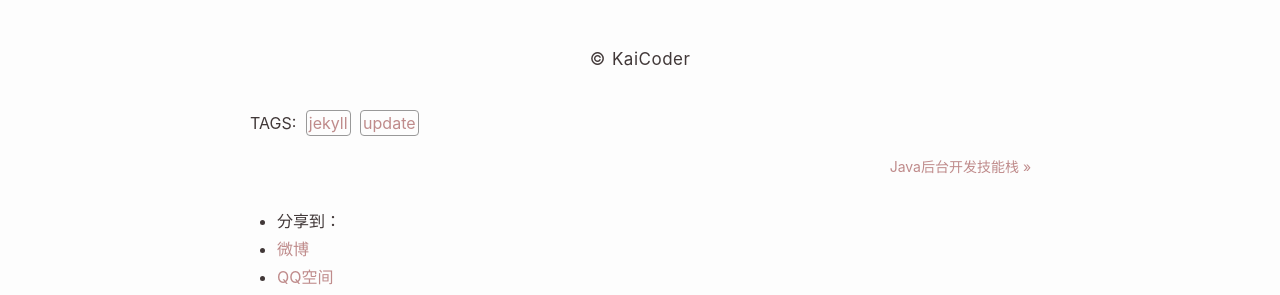
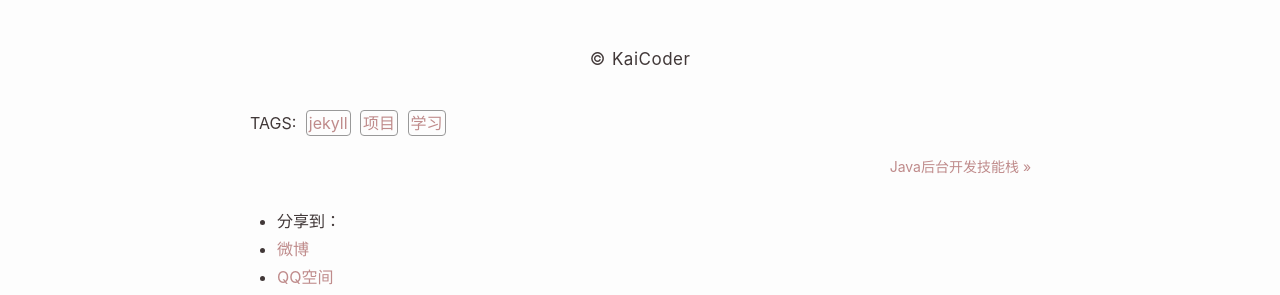
Before and after one commit to KaiCoder/KaiCoder.github.io, a Jekyll site: the page built from _posts/jekyll/2016-07-30-welcome-to-jekyll.markdown, in a window 1280 px wide. Shown: the part 1045-1340 px from the top of the page. Built offline with Jekyll 4.4.1, drawn with Linux system fonts in a browser that asks for light colours; nearby versions of some CDN libraries; comment, search, counter and statistics services are not loaded.

Commit message:
Update 2016-07-30-welcome-to-jekyll.markdown

```diff
--- a/_posts/jekyll/2016-07-30-welcome-to-jekyll.markdown
+++ b/_posts/jekyll/2016-07-30-welcome-to-jekyll.markdown
@@ -2,7 +2,7 @@
 layout: post
 title:  Welcome to Jekyll!
 date:   2016-07-30 18:07:16
-categories: jekyll update
+categories: 项目 学习
 pid: 20160730-180716
 image: jekyll.jpg
 ---
```
